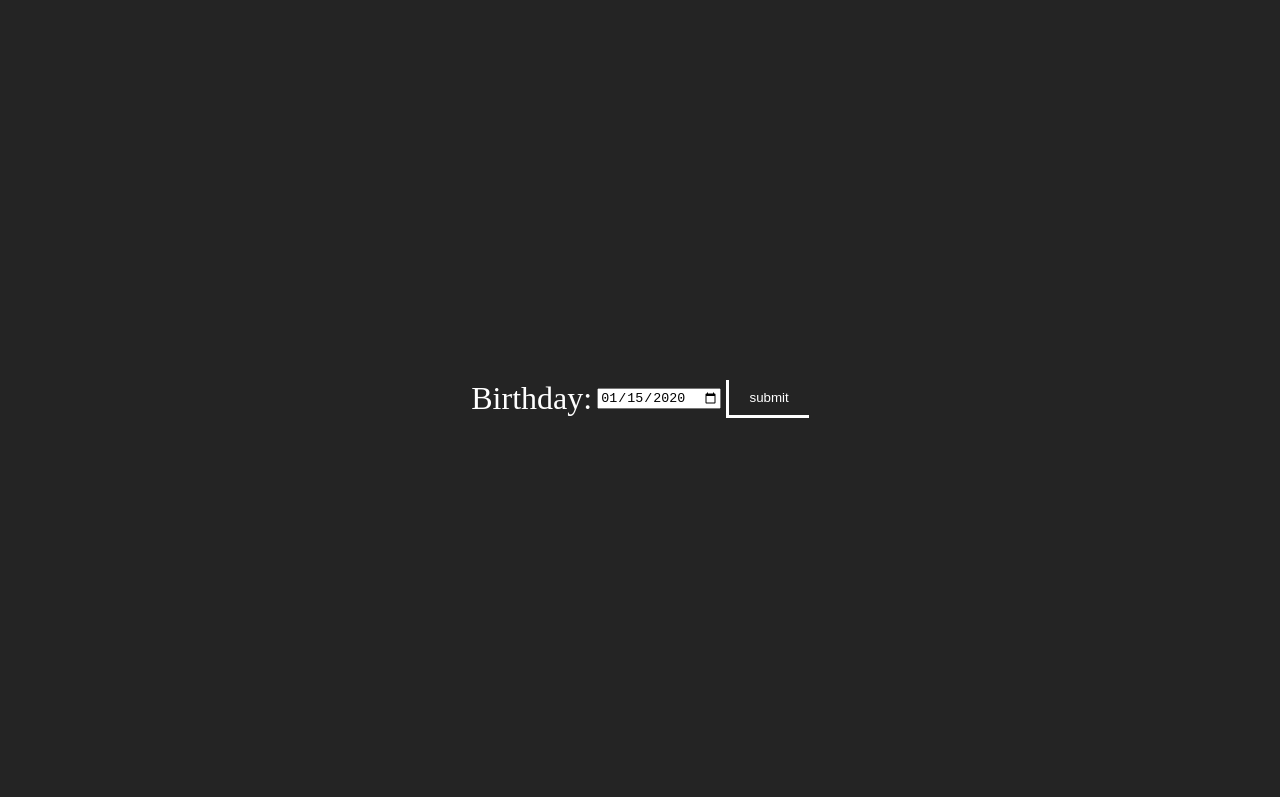
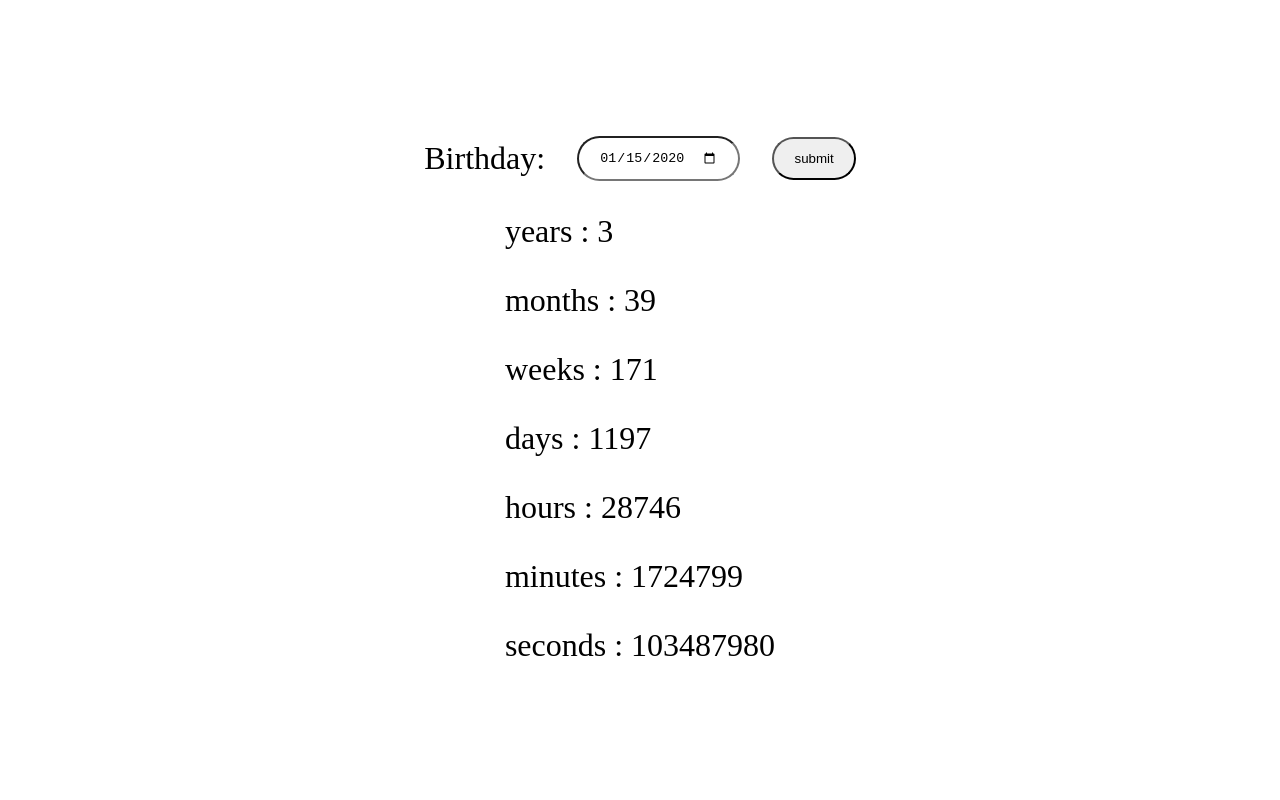
Before and after one commit to FelixAlexK/Lived-Time-Calculator, a website built with Vite: page index.html in a window 1280 px wide. Both pictures are taken after typing "2020-01-15" into the empty fields and a click on the button "submit". Shown: the top 800 px of the page. Built offline with nearby package versions, Linux system fonts and the light colour scheme.

Commit message:
changed style

```diff
--- a/style.css
+++ b/style.css
@@ -1,69 +1,47 @@
-*{
+*,body{
+  padding: 0;
   margin: 0;
   box-sizing: border-box;
-
 }
 
-body{
+main{
   width: 100%;
-  background-color: #242424;
-  color: white;
-}
-
-body div{
   height: 100vh;
-  border-bottom: solid;
-  text-align: center;
   display: flex;
   justify-content: center;
   align-items: center;
-  font-size: 2em;
+  flex-direction: column;
 }
 
-form{
+.form{
+  width: 100%;
   display: flex;
-  gap: 5px;
-  justify-content: center;
   align-items: center;
-
+  gap: 2rem;
 }
 
-#text{
-  padding: 10px 20px;
-  border: none;
-  border-bottom: solid white;
-  border-left: solid white;
-  background-color: transparent;
-  color: white;
-  cursor: text;
+.form label{
+  font-size: clamp(1rem, 4vh, 4rem);
 }
 
-#text:focus{
-  background-color: #242424;
-  border-style: none ;
-
+.form input{
+  padding: 12px 20px;
+  border-radius: 2rem;
 }
 
-#text:hover{
-  border-top: solid white;
-  border-right: solid white;
-  border-bottom: solid #505050;
-  border-left: solid #505050;
+.form button{
+  padding: 12px 20px;
+  border-radius: 2rem;
 }
 
-form button{
-  background-color: transparent;
-  border: none;
-  border-bottom: solid white;
-  border-left: solid white;
-  padding: 10px 20px;
-  color: white;
-  cursor: pointer;
+.content-container{
+  display: flex;
+  flex-direction: column;
+  align-items: left;
+  margin-top: 2rem;
+  gap: 2rem;
 }
 
-form button:hover{
-  border-top: solid white;
-  border-right: solid white;
-  border-bottom: solid #505050;
-  border-left: solid #505050;
+.element{
+  font-size: clamp(1rem, 4vh, 2rem);
 }
```
